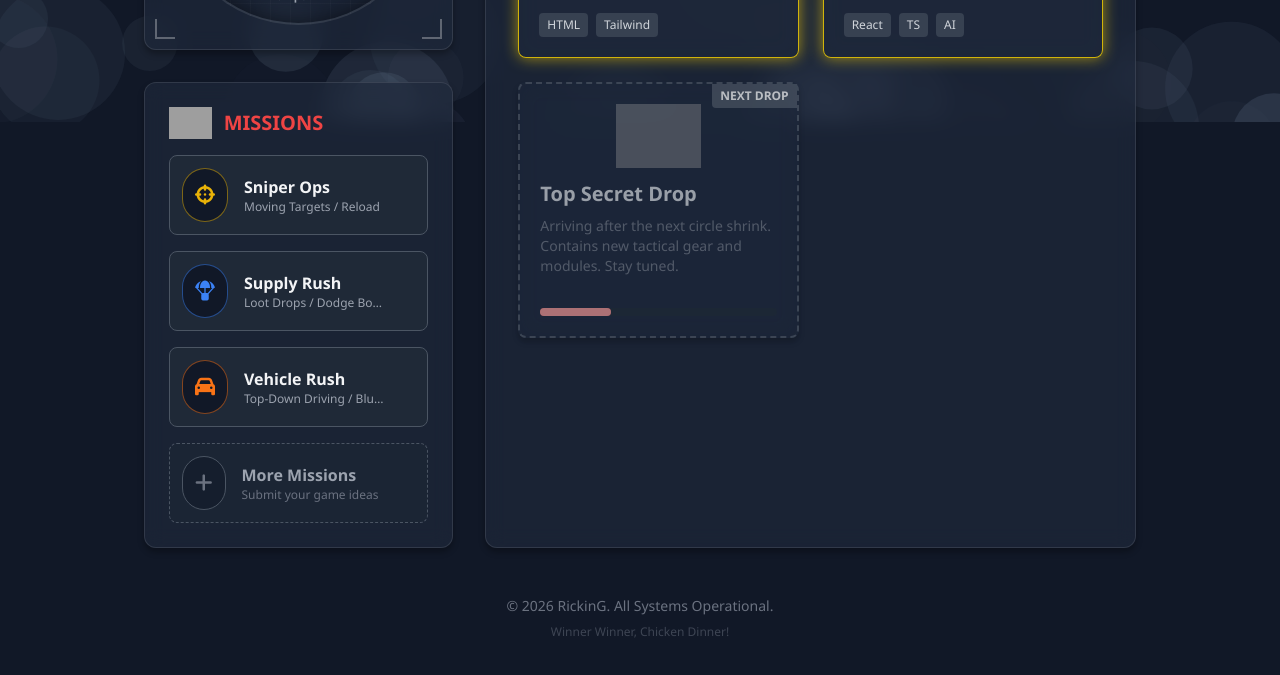
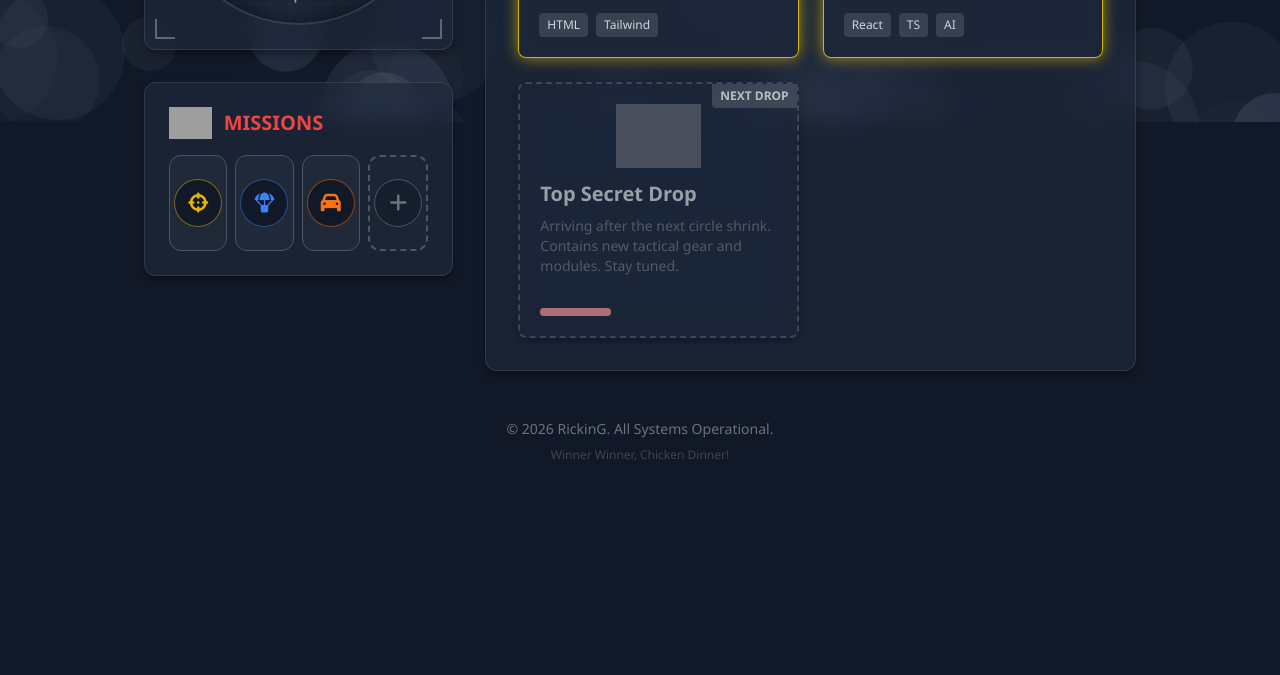
Before and after one commit to irkythedev/RicKinG, a plain HTML site: page index.html in a window 1280 px wide. Shown: the part 678-1353 px from the top of the page. After the commit the page ends 1205 px from the top, so only its background shows below. Drawn offline with nearby package versions, Linux system fonts and the light colour scheme; grey boxes are pictures that could not be loaded.

Commit message:
style: redesign missions as a horizontal expanding accordion

```diff
--- a/index.html
+++ b/index.html
@@ -170,78 +170,110 @@
                         <span id="missions-title" class="text-red-500">MISSIONS</span>
                     </h2>
 
-                    <div class="flex flex-col gap-4">
+                    <div class="flex flex-row gap-2 h-20 md:h-24 w-full">
                         <!-- 任务 1: 特种射击 (Sniper Ops) -->
                         <div data-game="aim"
-                            class="bg-gray-800 hover:bg-gray-700 border border-gray-600 rounded-lg p-3 cursor-pointer transition transform hover:scale-[1.02] group relative overflow-hidden flex items-center gap-4"
+                            class="group bg-gray-800 hover:bg-gray-700 border border-gray-600 rounded-xl cursor-pointer transition-all duration-500 ease-out flex items-center relative flex-1 hover:flex-[4] overflow-hidden"
                             role="button" tabindex="0" aria-label="Start Aim Training Game">
+
                             <div
-                                class="bg-gray-900 p-3 rounded-full border border-yellow-500/50 group-hover:border-yellow-400 transition flex-shrink-0">
-                                <i class="fas fa-crosshairs text-yellow-500 text-xl group-hover:animate-pulse"></i>
+                                class="absolute inset-y-0 left-0 w-full group-hover:w-16 md:group-hover:w-20 flex items-center justify-center transition-all duration-500">
+                                <div
+                                    class="bg-gray-900 w-10 h-10 md:w-12 md:h-12 rounded-full border border-yellow-500/50 group-hover:border-yellow-400 transition flex items-center justify-center flex-shrink-0">
+                                    <i
+                                        class="fas fa-crosshairs text-yellow-500 text-lg md:text-xl group-hover:animate-pulse"></i>
+                                </div>
                             </div>
-                            <div class="flex-grow min-w-0">
+                            <div
+                                class="absolute left-16 md:left-20 right-6 md:right-8 flex flex-col justify-center opacity-0 group-hover:opacity-100 transition-opacity duration-300 delay-150 pointer-events-none whitespace-nowrap">
                                 <h3 id="mission-aim-title"
-                                    class="font-bold text-base text-gray-100 group-hover:text-yellow-400 transition truncate">
+                                    class="font-bold text-sm md:text-base text-gray-100 group-hover:text-yellow-400 transition truncate">
                                     特种射击 (Sniper)</h3>
-                                <p id="mission-aim-desc" class="text-xs text-gray-400 truncate">移动靶 / 换弹机制</p>
+                                <p id="mission-aim-desc" class="text-xs text-gray-400 truncate mt-0.5">移动靶 / 换弹机制</p>
                             </div>
-                            <div class="opacity-0 group-hover:opacity-100 transition duration-300 flex-shrink-0">
-                                <i class="fas fa-chevron-right text-yellow-500"></i>
+                            <div
+                                class="absolute right-2 md:right-4 opacity-0 group-hover:opacity-100 transition-opacity duration-300 delay-150 flex items-center h-full">
+                                <i class="fas fa-chevron-right text-yellow-500 text-sm md:text-base"></i>
                             </div>
                         </div>
 
                         <!-- 任务 2: 物资突围 (Supply Rush) -->
                         <div data-game="dodge"
-                            class="bg-gray-800 hover:bg-gray-700 border border-gray-600 rounded-lg p-3 cursor-pointer transition transform hover:scale-[1.02] group relative overflow-hidden flex items-center gap-4"
+                            class="group bg-gray-800 hover:bg-gray-700 border border-gray-600 rounded-xl cursor-pointer transition-all duration-500 ease-out flex items-center relative flex-1 hover:flex-[4] overflow-hidden"
                             role="button" tabindex="0" aria-label="Start Dodge Game">
+
                             <div
-                                class="bg-gray-900 p-3 rounded-full border border-blue-500/50 group-hover:border-blue-400 transition flex-shrink-0">
-                                <i class="fas fa-parachute-box text-blue-500 text-xl group-hover:animate-bounce"></i>
+                                class="absolute inset-y-0 left-0 w-full group-hover:w-16 md:group-hover:w-20 flex items-center justify-center transition-all duration-500">
+                                <div
+                                    class="bg-gray-900 w-10 h-10 md:w-12 md:h-12 rounded-full border border-blue-500/50 group-hover:border-blue-400 transition flex items-center justify-center flex-shrink-0">
+                                    <i
+                                        class="fas fa-parachute-box text-blue-500 text-lg md:text-xl group-hover:animate-bounce"></i>
+                                </div>
                             </div>
-                            <div class="flex-grow min-w-0">
+                            <div
+                                class="absolute left-16 md:left-20 right-6 md:right-8 flex flex-col justify-center opacity-0 group-hover:opacity-100 transition-opacity duration-300 delay-150 pointer-events-none whitespace-nowrap">
                                 <h3 id="mission-dodge-title"
-                                    class="font-bold text-base text-gray-100 group-hover:text-blue-400 transition truncate">
+                                    class="font-bold text-sm md:text-base text-gray-100 group-hover:text-blue-400 transition truncate">
                                     物资突围 (Supply)</h3>
-                                <p id="mission-dodge-desc" class="text-xs text-gray-400 truncate">拾取空投 / 躲避轰炸</p>
+                                <p id="mission-dodge-desc" class="text-xs text-gray-400 truncate mt-0.5">拾取空投 / 躲避轰炸</p>
                             </div>
-                            <div class="opacity-0 group-hover:opacity-100 transition duration-300 flex-shrink-0">
-                                <i class="fas fa-chevron-right text-blue-500"></i>
+                            <div
+                                class="absolute right-2 md:right-4 opacity-0 group-hover:opacity-100 transition-opacity duration-300 delay-150 flex items-center h-full">
+                                <i class="fas fa-chevron-right text-blue-500 text-sm md:text-base"></i>
                             </div>
                         </div>
 
                         <!-- 任务 3: 载具狂飙 (Vehicle Rush) -->
                         <div data-game="vehicle"
-                            class="bg-gray-800 hover:bg-gray-700 border border-gray-600 rounded-lg p-3 cursor-pointer transition transform hover:scale-[1.02] group relative overflow-hidden flex items-center gap-4"
+                            class="group bg-gray-800 hover:bg-gray-700 border border-gray-600 rounded-xl cursor-pointer transition-all duration-500 ease-out flex items-center relative flex-1 hover:flex-[4] overflow-hidden"
                             role="button" tabindex="0" aria-label="Start Vehicle Game">
+
                             <div
-                                class="bg-gray-900 p-3 rounded-full border border-orange-500/50 group-hover:border-orange-400 transition flex-shrink-0">
-                                <i class="fas fa-car text-orange-500 text-xl group-hover:animate-bounce"></i>
+                                class="absolute inset-y-0 left-0 w-full group-hover:w-16 md:group-hover:w-20 flex items-center justify-center transition-all duration-500">
+                                <div
+                                    class="bg-gray-900 w-10 h-10 md:w-12 md:h-12 rounded-full border border-orange-500/50 group-hover:border-orange-400 transition flex items-center justify-center flex-shrink-0">
+                                    <i
+                                        class="fas fa-car text-orange-500 text-lg md:text-xl group-hover:animate-bounce"></i>
+                                </div>
                             </div>
-                            <div class="flex-grow min-w-0">
+                            <div
+                                class="absolute left-16 md:left-20 right-6 md:right-8 flex flex-col justify-center opacity-0 group-hover:opacity-100 transition-opacity duration-300 delay-150 pointer-events-none whitespace-nowrap">
                                 <h3 id="mission-vehicle-title"
-                                    class="font-bold text-base text-gray-100 group-hover:text-orange-400 transition truncate">
+                                    class="font-bold text-sm md:text-base text-gray-100 group-hover:text-orange-400 transition truncate">
                                     载具狂飙 (Vehicle)</h3>
-                                <p id="mission-vehicle-desc" class="text-xs text-gray-400 truncate">俯视飙车 / 蓝圈追击</p>
+                                <p id="mission-vehicle-desc" class="text-xs text-gray-400 truncate mt-0.5">俯视飙车 / 蓝圈追击
+                                </p>
                             </div>
-                            <div class="opacity-0 group-hover:opacity-100 transition duration-300 flex-shrink-0">
-                                <i class="fas fa-chevron-right text-orange-500"></i>
+                            <div
+                                class="absolute right-2 md:right-4 opacity-0 group-hover:opacity-100 transition-opacity duration-300 delay-150 flex items-center h-full">
+                                <i class="fas fa-chevron-right text-orange-500 text-sm md:text-base"></i>
                             </div>
                         </div>
 
                         <!-- 更多任务 (Idea Submission) -->
                         <div onclick="showIdeaModal()"
-                            class="bg-gray-800/50 hover:bg-gray-800 border border-dashed border-gray-600 hover:border-green-500 rounded-lg p-3 cursor-pointer transition transform hover:scale-[1.02] group relative overflow-hidden flex items-center gap-4"
+                            class="group bg-gray-800/50 hover:bg-gray-800 border-2 border-dashed border-gray-600 hover:border-green-500 rounded-xl cursor-pointer transition-all duration-500 ease-out flex items-center relative flex-1 hover:flex-[4] overflow-hidden"
                             role="button" tabindex="0" aria-label="Submit Game Idea">
+
                             <div
-                                class="bg-gray-900/50 p-3 rounded-full border border-gray-600 group-hover:border-green-500/50 transition flex-shrink-0">
-                                <i class="fas fa-plus text-gray-500 group-hover:text-green-500 text-xl transition"></i>
+                                class="absolute inset-y-0 left-0 w-full group-hover:w-16 md:group-hover:w-20 flex items-center justify-center transition-all duration-500">
+                                <div
+                                    class="bg-gray-900/50 w-10 h-10 md:w-12 md:h-12 rounded-full border border-gray-600 group-hover:border-green-500/50 transition flex items-center justify-center flex-shrink-0">
+                                    <i
+                                        class="fas fa-plus text-gray-500 group-hover:text-green-500 text-lg md:text-xl transition"></i>
+                                </div>
                             </div>
-                            <div class="flex-grow min-w-0">
+                            <div
+                                class="absolute left-16 md:left-20 right-6 md:right-8 flex flex-col justify-center opacity-0 group-hover:opacity-100 transition-opacity duration-300 delay-150 pointer-events-none whitespace-nowrap">
                                 <h3 id="mission-more-title"
-                                    class="font-bold text-base text-gray-400 group-hover:text-green-400 transition truncate">
+                                    class="font-bold text-sm md:text-base text-gray-400 group-hover:text-green-400 transition truncate">
                                     更多任务 (More)</h3>
                                 <p id="mission-more-desc"
-                                    class="text-xs text-gray-500 group-hover:text-gray-400 truncate">提交你的游戏创意</p>
+                                    class="text-xs text-gray-500 group-hover:text-gray-400 truncate mt-0.5">提交你的游戏创意</p>
+                            </div>
+                            <div
+                                class="absolute right-2 md:right-4 opacity-0 group-hover:opacity-100 transition-opacity duration-300 delay-150 flex items-center h-full">
+                                <i class="fas fa-chevron-right text-green-500 text-sm md:text-base"></i>
                             </div>
                         </div>
                     </div>
```
